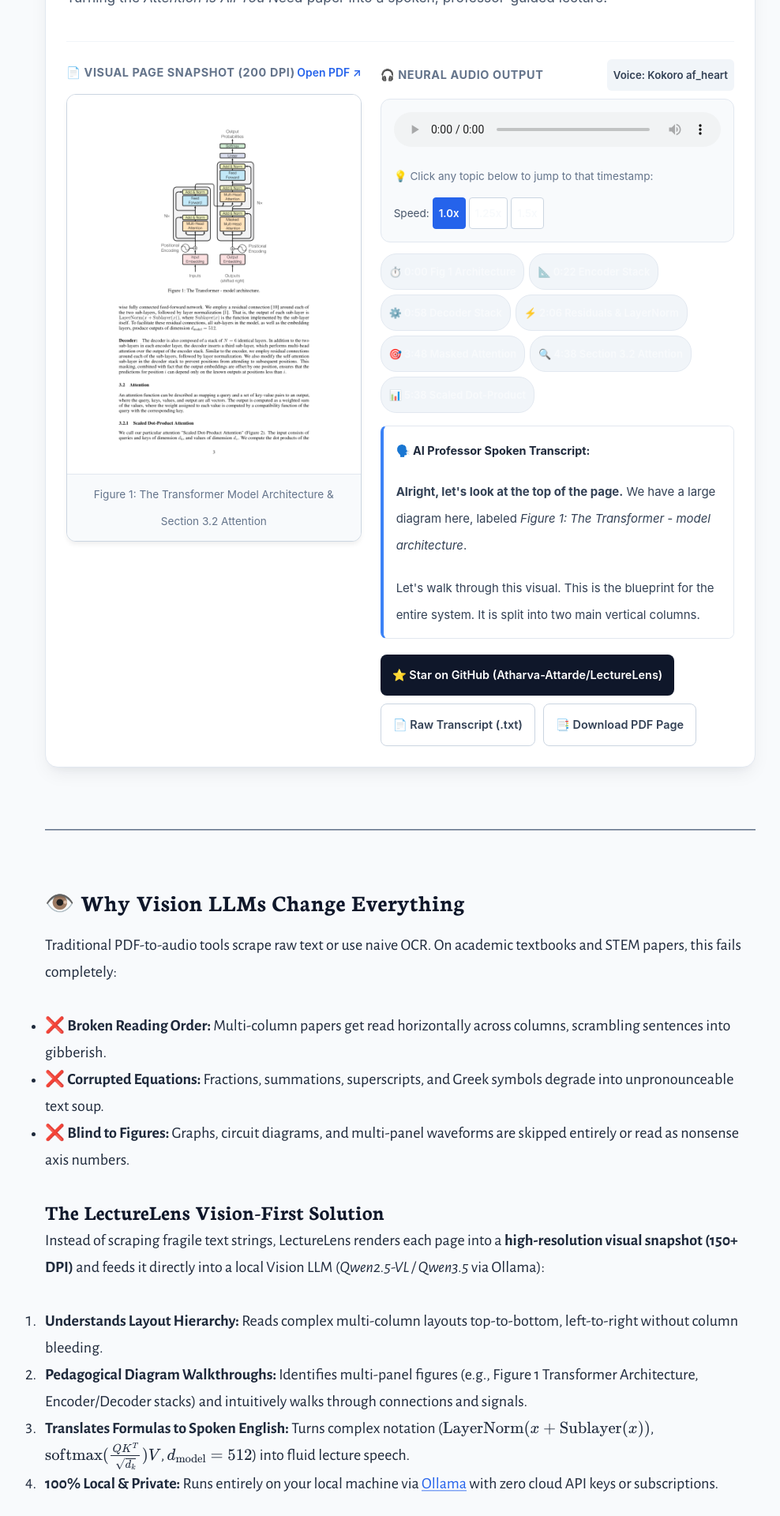
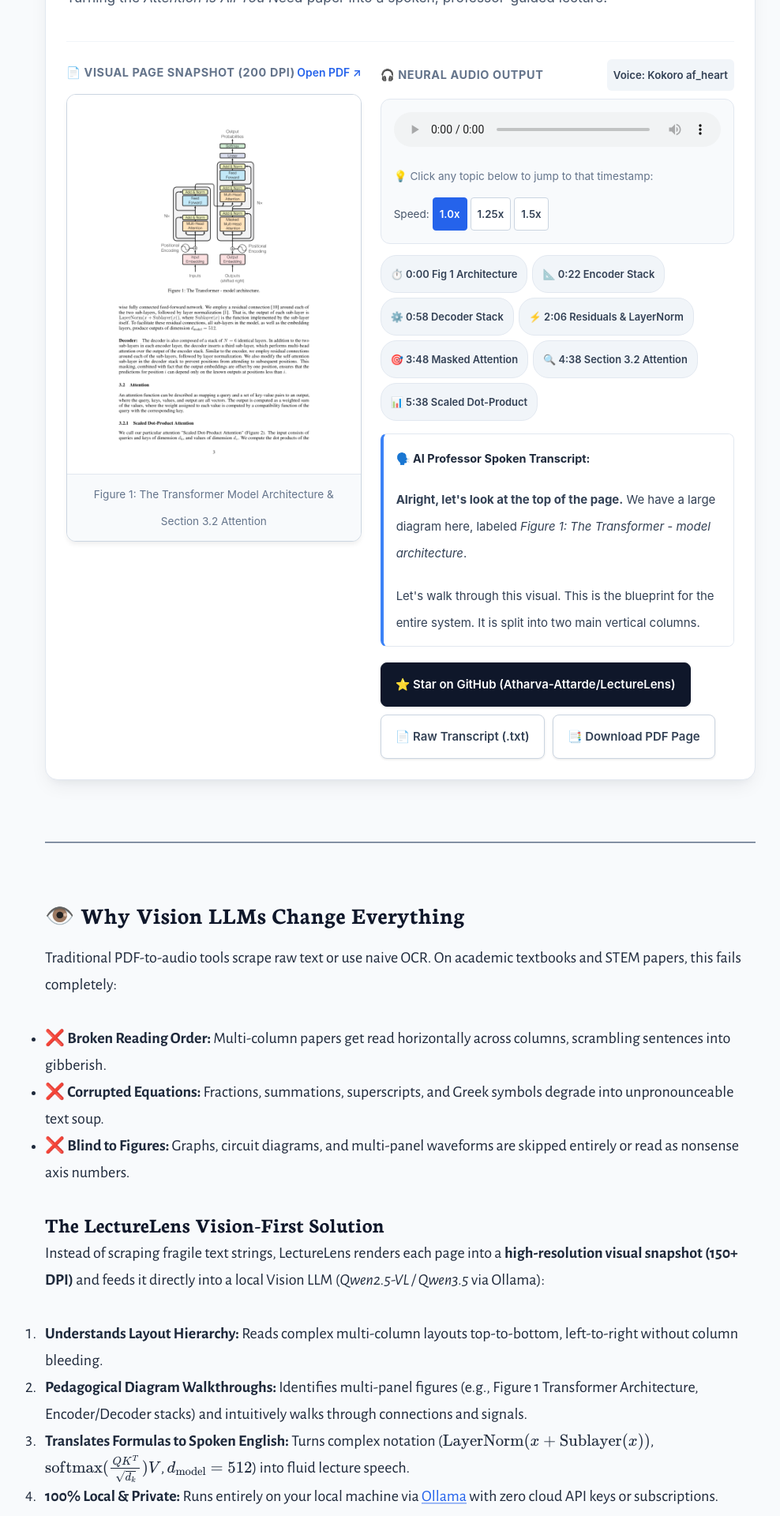
Before and after one commit to Atharva-Attarde/Atharva-Attarde.github.io, a Jekyll site: the page built from lecturelens.md, in a window 1280 px wide. Shown: the part 636-2556 px from the top of the page at 79% size, without its empty margins (133-1121 px from the left). Built offline with Jekyll 4.4.1, drawn with Linux system fonts in a browser that asks for light colours; some of the changed text lies outside the part shown.

Commit message:
feat: add lecturelens demo component, styling, and update model version in documentation

````diff
--- a/_includes/lecturelens-demo.html
+++ b/_includes/lecturelens-demo.html
@@ -225,13 +225,16 @@
 
 .ll-panel-link {
   font-size: 0.82rem;
-  color: #2563eb;
-  text-decoration: none;
+  color: #2563eb !important;
+  text-decoration: none !important;
+  text-shadow: none !important;
+  background-image: none !important;
   font-weight: 600;
 }
 
 .ll-panel-link:hover {
-  text-decoration: underline;
+  text-decoration: underline !important;
+  background-image: none !important;
 }
 
 .ll-voice-tag {
@@ -311,25 +314,30 @@
 }
 
 .ll-speed-btn {
-  background: #ffffff;
-  border: 1px solid #cbd5e1;
-  color: #334155;
+  background: #ffffff !important;
+  border: 1px solid #cbd5e1 !important;
+  color: #334155 !important;
   border-radius: 4px;
-  padding: 2px 7px;
+  padding: 3px 8px;
   font-size: 0.78rem;
   font-weight: 600;
   cursor: pointer;
+  text-shadow: none !important;
+  background-image: none !important;
   transition: all 0.15s ease;
 }
 
 .ll-speed-btn:hover {
-  background: #e2e8f0;
+  background: #e2e8f0 !important;
+  color: #0f172a !important;
+  text-shadow: none !important;
 }
 
 .ll-speed-btn.active {
-  background: #2563eb;
-  color: #ffffff;
-  border-color: #2563eb;
+  background: #2563eb !important;
+  color: #ffffff !important;
+  border-color: #2563eb !important;
+  text-shadow: none !important;
 }
 
 .ll-timestamps {
@@ -340,21 +348,26 @@
 }
 
 .ll-time-chip {
-  background: #f1f5f9;
-  border: 1px solid #e2e8f0;
-  color: #334155;
-  padding: 5px 10px;
+  background: #f1f5f9 !important;
+  border: 1px solid #e2e8f0 !important;
+  color: #334155 !important;
+  padding: 6px 12px;
   border-radius: 20px;
   font-size: 0.76rem;
   font-weight: 600;
   cursor: pointer;
+  text-shadow: none !important;
+  background-image: none !important;
+  display: inline-flex;
+  align-items: center;
   transition: all 0.15s ease;
 }
 
 .ll-time-chip:hover {
-  background: #2563eb;
-  color: #ffffff;
-  border-color: #2563eb;
+  background: #2563eb !important;
+  color: #ffffff !important;
+  border-color: #2563eb !important;
+  text-shadow: none !important;
 }
 
 .ll-transcript-box {
@@ -394,32 +407,53 @@
   display: inline-flex;
   align-items: center;
   justify-content: center;
-  padding: 9px 15px;
+  gap: 6px;
+  padding: 10px 18px;
   border-radius: 8px;
-  font-size: 0.85rem;
+  font-size: 0.88rem;
   font-weight: 600;
   text-decoration: none !important;
+  text-shadow: none !important;
+  background-image: none !important;
+  box-shadow: 0 1px 3px rgba(0, 0, 0, 0.1);
   transition: all 0.15s ease;
 }
 
 .ll-btn-primary {
-  background: #0f172a;
+  background: #0f172a !important;
   color: #ffffff !important;
+  border: 1px solid #0f172a !important;
+  text-shadow: none !important;
+  background-image: none !important;
 }
 
-.ll-btn-primary:hover {
-  background: #1e293b;
+.ll-btn-primary:hover,
+.ll-btn-primary:focus,
+.ll-btn-primary:active {
+  background: #1e293b !important;
+  color: #ffffff !important;
+  border-color: #1e293b !important;
+  text-shadow: none !important;
+  background-image: none !important;
   transform: translateY(-1px);
+  box-shadow: 0 4px 12px rgba(15, 23, 42, 0.25);
 }
 
 .ll-btn-outline {
-  background: #ffffff;
+  background: #ffffff !important;
   color: #334155 !important;
-  border: 1px solid #cbd5e1;
+  border: 1px solid #cbd5e1 !important;
+  text-shadow: none !important;
+  background-image: none !important;
 }
 
-.ll-btn-outline:hover {
-  background: #f8fafc;
-  border-color: #94a3b8;
+.ll-btn-outline:hover,
+.ll-btn-outline:focus,
+.ll-btn-outline:active {
+  background: #f8fafc !important;
+  color: #0f172a !important;
+  border-color: #94a3b8 !important;
+  text-shadow: none !important;
+  background-image: none !important;
 }
 </style>
--- a/_sass/_theme.scss
+++ b/_sass/_theme.scss
@@ -142,8 +142,7 @@
   a > code {
     text-shadow: none;
   }
-  .button,
-  button {
+  .button {
     background-image: none;
     text-shadow: none;
     color: $backgroundColour;
@@ -153,6 +152,18 @@
       background-image: none;
       color: $backgroundColour;
     }
+  }
+  // Ensure custom component buttons and links inside .typeset are never distorted by sassline link underlines or text colors
+  p a.ll-btn,
+  li a.ll-btn,
+  a.ll-btn {
+    background-image: none !important;
+    text-shadow: none !important;
+    text-decoration: none !important;
+  }
+  button.ll-speed-btn,
+  button.ll-time-chip {
+    text-shadow: none !important;
   }
   hr {
     width: 100%;
--- a/lecturelens.md
+++ b/lecturelens.md
@@ -42,21 +42,21 @@
 
 # 2. Install dependencies & pull vision model
 pip install -r requirements.txt
-ollama pull qwen3.8:latest
+ollama pull qwen3.5:latest
 
 # 3. Generate page-by-page audio for a textbook chapter
 python lecturelens.py textbook.pdf \
   --per-page \
   --pages "10-61" \
   --offset 23 \
-  --model "qwen3.8:latest" \
+  --model "qwen3.5:latest" \
   --out-dir ./Audiobook/MathChapters
 ```
 
 ---
 
-<p style="text-align: center; margin-top: 30px;">
-  <a href="https://github.com/Atharva-Attarde/LectureLens" class="ll-btn ll-btn-primary" style="font-size: 1rem; padding: 12px 24px;">
+<div style="text-align: center; margin: 36px 0;">
+  <a href="https://github.com/Atharva-Attarde/LectureLens" target="_blank" rel="noopener" class="ll-btn ll-btn-primary" style="font-size: 1rem; padding: 13px 26px; text-decoration: none !important; text-shadow: none !important; background-image: none !important; color: #ffffff !important; background-color: #0f172a !important;">
     ⭐ Explore LectureLens on GitHub
   </a>
-</p>
+</div>
````
Also changed, not shown: index.html (+17 -9 lines).
